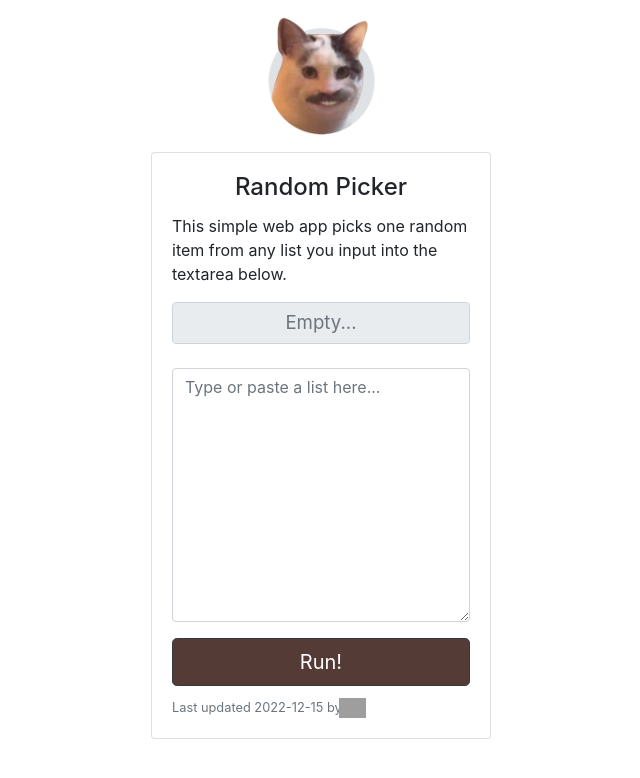
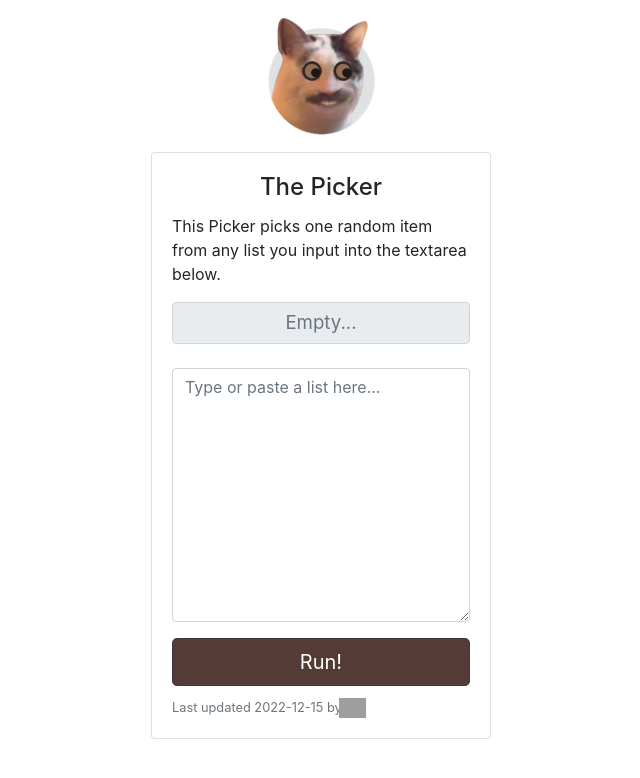
Before and after one commit to lionbytes/thepicker, a plain HTML site: page index.html in a window 1280 px wide. Shown: the whole page, without its empty margins (319-959 px from the left). Drawn offline with nearby package versions, Linux system fonts and the light colour scheme; grey boxes are pictures that could not be loaded.

Commit message:
Add mouse-following eyes script

```diff
--- a/index.html
+++ b/index.html
@@ -32,23 +32,59 @@
     <link href="favicon.ico" type="image/x-icon" rel="icon" />
     <link href="favicon.ico" type="image/x-icon" rel="shortcut icon" />
 
+    <style>
+      .move-area {
+        height: 100vh;
+      }
+      .move-area-inner {
+        width: 70px;
+        top: 55px;
+        left: 50%;
+        margin-left: -29px;
+        transform: scale(0.65);
+    }
+      .eye {
+          position: relative;
+          display: inline-block;
+          border-radius: 50%;
+          height: 30px;
+          width: 30px;
+          background: #936e55;
+          box-shadow: inset 0 0 0 4px #342929;
+      }
+      .eye:first-child { left: -3px; }
+      .eye:last-child { left: 10px; }
+      .eye:after {
+          position: absolute;
+          bottom: 14px;
+          right: 8px;
+          width: 14px;
+          height: 14px;
+          background: #1e1717;
+          border-radius: 50%;
+          content: " ";
+      }
+    </style>
+
   </head>
   <body style="/* background-color: #ffe7dc; */">
-
-    <h1 class="my-3 text-center" style="opacity: 0.9;">
+    <section class="move-area">
+      <h1 class="my-3 text-center" style="opacity: 0.9;min-height: 120px;">
         <img src="logo.png" alt="Sculprit" style="width: 120px;height: auto;">
       </h1>
+        <div class="move-area-inner position-absolute">
+          <div class="eye" style="transform: rotate(115.236deg);"></div>
+          <div class="eye" style="transform: rotate(115.236deg);"></div>
+        </div>
       <div class="card mb-3 mx-auto" style="max-width: 340px;">
         <div class="row no-gutters">
           <div class="col-12">
             <div class="card-body">
-            <h4 class="card-title text-center">Random Picker</h4>
-            <p class="card-text">This simple web app picks one random item from any list you input into the textarea below.</p>
+              <h4 class="card-title text-center">The Picker</h4>
+              <p class="card-text">This Picker picks one random item from any list you input into the textarea below.</p>
               <input id="inputResult" class="form-control text-center" title="Empty..." type="text" placeholder="Empty..." readonly="" style="font-size: 14pt;">
-
                 <form id="randompick">
                   <div class="form-group mt-4 text-center">
-
                     <textarea class="form-control" rows="10" id="listInput" placeholder="Type or paste a list here..."></textarea>
                   </div>
                   <button type="Submit" id="btnRun" class="btn btn-dark btn-block btn-lg" style="background-color: #543b36;">Run!</button>
@@ -67,7 +103,9 @@
             </div>
           </div>
         </div>
+      </section>
 
+      <script src="https://code.jquery.com/jquery-3.4.1.slim.min.js" integrity="sha384-J6qa4849blE2+poT4WnyKhv5vZF5SrPo0iEjwBvKU7imGFAV0wwj1yYfoRSJoZ+n" crossorigin="anonymous"></script>
 
       <script>
       const input = document.querySelector("#listInput");
@@ -90,8 +128,21 @@
       });
 
     </script>
-
-
-
+    <script>
+      $(".move-area").mousemove(function(event) {
+        var eye = $(".eye");
+        console.log('eye', eye)
+        var x = (eye.offset().left) + (eye.width() / 2);
+        var y = (eye.offset().top) + (eye.height() / 2);
+        var rad = Math.atan2(event.pageX - x, event.pageY - y);
+        var rot = (rad * (180 / Math.PI) * -1) + 180;
+        eye.css({
+          '-webkit-transform': 'rotate(' + rot + 'deg)',
+          '-moz-transform': 'rotate(' + rot + 'deg)',
+          '-ms-transform': 'rotate(' + rot + 'deg)',
+          'transform': 'rotate(' + rot + 'deg)'
+        });
+      });
+    </script>
   </body>
 </html>
```
Lines whose indentation alone changed are shown as unchanged.
